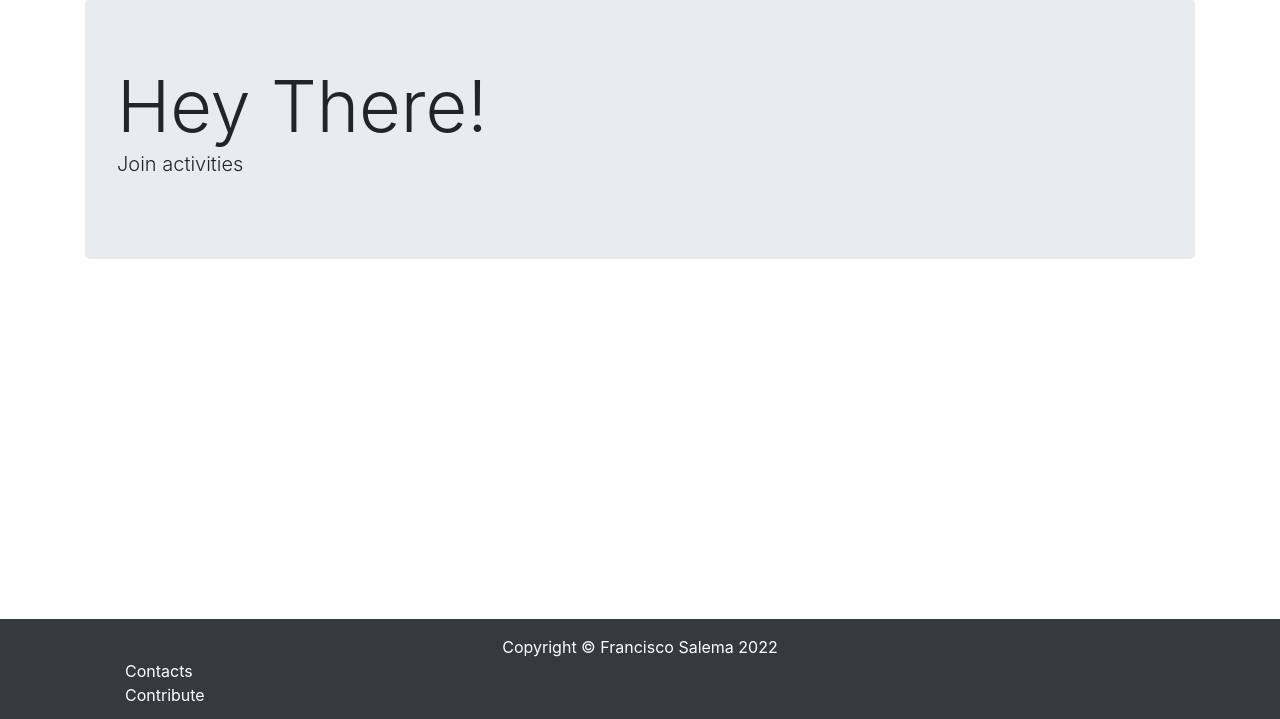
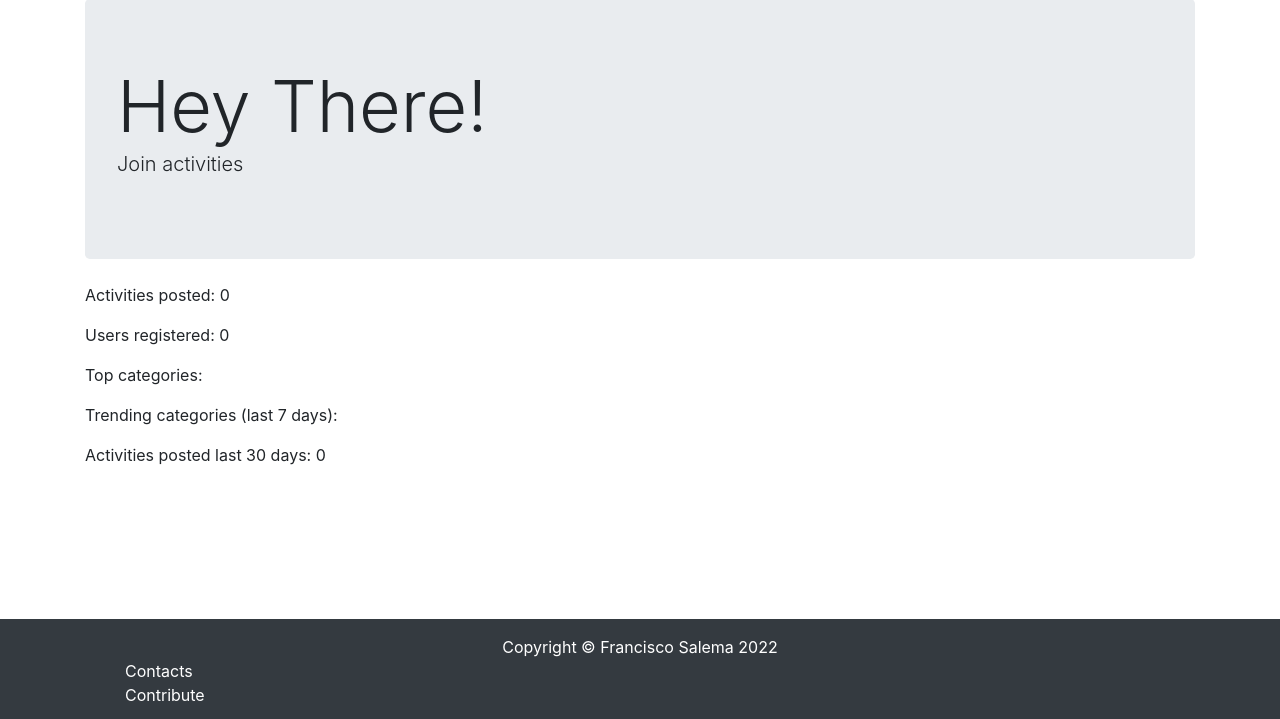
Before and after one commit to fsalemag/django_app, a Django app: page / in a window 1280 px wide. Shown: the part 81-800 px from the top of the page. Run offline with Django 3.2, Linux system fonts and the light colour scheme; data that the repository does not hold is empty; parts of the project's set-up code (start-up, migrations or seed data) failed here and were passed over; some libraries are stand-ins or nearby versions.

Commit message:
Added home page statistics

```diff
--- a/activities/models.py
+++ b/activities/models.py
@@ -31,7 +31,7 @@ class ActivityVote(models.Model):
         return f"{self.voter.email}: {self.score} ({self.pk})"
 
 class Activity(models.Model):
-    category = models.ForeignKey(Category, on_delete=models.CASCADE)
+    category = models.ForeignKey(Category, on_delete=models.CASCADE, related_name="category_activity")
     creator = models.ForeignKey(MyUser, on_delete=models.CASCADE, related_name="activities_created")
 
     title = models.CharField(max_length=100)
--- a/home/templates/home/index.html
+++ b/home/templates/home/index.html
@@ -12,23 +12,18 @@
             <p class="lead">Join activities</p>
 
         </header>
-        <div class="row text-center">
-            {% for post in posts %}
-
-                <div class="col-lg-3 col-md-6 mb-4">
-                    <div class="card h-100">
-                        <img class="card-img-top" height=150 src="{{ post.intro_image }}" alt="">
-                        <div class="card-body">
-                            <h4 class="card-title">{{ post.title }}</h4>
-                            <p class="card-text">{{ post.description }}</p>
-                        </div>
-                        <div class="card-footer">
-                            <a href="{% url 'home-post-detail' post.id %}" class="btn btn-primary">Full Post</a>
-                        </div>
-                    </div>
-                </div>
-
+        <p>Activities posted: {{ n_activities }}</p>
+        <p>Users registered: {{ n_users }}</p>
+        <p>Top categories:
+            {% for top_category in top_categories %}
+                <p class="ml-5">{{ top_category.name }} - {{ top_category.count }} activities </p>
             {% endfor %}
-        </div>
+        </p>
+        <p>Trending categories (last 7 days):
+            {% for trending_category in trending_categories %}
+                <p class="ml-5">{{ trending_category.name }} - {{ trending_category.count }} activities </p>
+            {% endfor %}
+        </p>
+        <p>Activities posted last 30 days: {{ n_month_activities }}</p>
     </div>
 {% endblock %}
--- a/home/views.py
+++ b/home/views.py
@@ -1,6 +1,30 @@
+from datetime import datetime, timedelta
+
+from django.db.models import Count
 from django.shortcuts import render
-from django.views.generic import DetailView
+
+from activities.models import Activity, Category
+from users.models import MyUser
 
 
 def index(request):
-    return render(request, "home/index.html")
+    n_activities = Activity.objects.all().count()
+    n_users = MyUser.objects.all().count()
+    top_categories = Category.objects.all().annotate(count=Count("category_activity")).order_by("-count")[:3]
+    n_month_activities = Activity.objects.filter(created_on__gte=datetime.now() - timedelta(days=30)).count()
+
+    trending_categories = Category.objects.filter(
+        category_activity__created_on__gte=datetime.now() - timedelta(days=7)).annotate(
+        count=Count("category_activity")).order_by("-count")[:3]
+
+    return render(
+        request,
+        "home/index.html",
+        context={
+            "n_activities": n_activities,
+            "n_users": n_users,
+            "top_categories": top_categories,
+            "n_month_activities": n_month_activities,
+            "trending_categories": trending_categories
+        }
+    )
```
